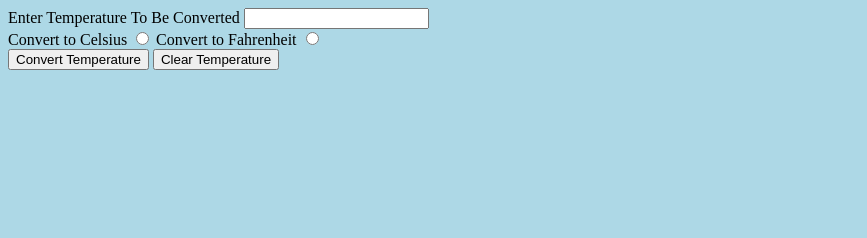
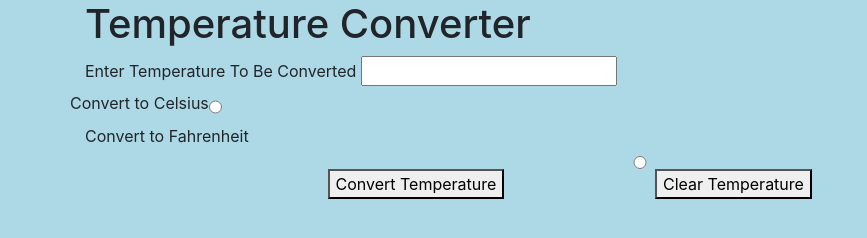
Before and after one commit to sarahjulesthorne/temperature-converter, a plain HTML site: page index.html in a window 1280 px wide. Shown: the whole page, without its empty margins (0-867 px from the left). Drawn offline with nearby package versions, Linux system fonts and the light colour scheme.

Commit message:
pushing styling

```diff
--- a/index.html
+++ b/index.html
@@ -4,30 +4,64 @@
 <head>
     <meta charset="UTF-8" />
     <title>Temperature Conversion</title>
+    <link rel="stylesheet" href="https://stackpath.bootstrapcdn.com/bootstrap/4.1.3/css/bootstrap.min.css"
+        integrity="sha384-MCw98/SFnGE8fJT3GXwEOngsV7Zt27NXFoaoApmYm81iuXoPkFOJwJ8ERdknLPMO" crossorigin="anonymous">
     <link rel="stylesheet" href="./main.css" />
 </head>
 
 <body>
-
-    <section>
-
-        <label for="tempInput">Enter Temperature To Be Converted</label>
-        <input type="number" class="temp-input" id="tempInput" name="tempInput">
-
-        <div class="temp-radio-container" id="tempRadioContainer">
+    <!-- Container for page content -->
+    <div class="container">
+        <div class="row">
+            <div class="col-12">
+                <h1>Temperature Converter</h1>
+            </div>
+            <!-- Column for temperature input -->
+            <div class="col-12">
+                <label for="tempInput">Enter Temperature To Be Converted</label>
+                <input type="number" class="temp-input" id="tempInput" name="tempInput">
+            </div>
+        </div>
+        <!-- Containing row for radio buttons -->
+        <div class="temp-radio-container row" id="tempRadioContainer">
+            <div col-6></div>
             <label for="celsiusRadio">Convert to Celsius</label>
             <input type="radio" name="scaleRadio" id="celsiusRadio" value="C">
-            <label for="fahrenheitRadio">Convert to Fahrenheit</label>
-            <input type="radio" name="scaleRadio" id="fahrenheitRadio" value="F">
         </div>
-        <div class="button-container" id="buttonContainer">
+        <div class="col-6"></div>
+        <label for="fahrenheitRadio">Convert to Fahrenheit</label>
+        <input type="radio" name="scaleRadio" id="fahrenheitRadio" value="F">
+    </div>
+    </div>
+
+    <!-- Containing row for convert and clear buttons -->
+    <div class="button-container row" id="buttonContainer">
+        <div class="col-3"></div>
+        <div class="col-3">
             <button id="convertButton">Convert Temperature</button>
+        </div>
+        <div class="col-3">
             <button id="clearButton">Clear Temperature</button>
         </div>
-    </section>
-    <section class="temp-output" id="tempOutput">
+        <div class="col-3"></div>
+    </div>
 
-    </section>
+    <!-- Containing row for temperature output -->
+    <div class="row">
+        <div class="col-12" id="tempOutput">
+        </div>
+    </div>
+
+    </div>
+    <script src="https://code.jquery.com/jquery-3.3.1.slim.min.js"
+        integrity="sha384-q8i/X+965DzO0rT7abK41JStQIAqVgRVzpbzo5smXKp4YfRvH+8abtTE1Pi6jizo" crossorigin="anonymous">
+    </script>
+    <script src="https://cdnjs.cloudflare.com/ajax/libs/popper.js/1.14.3/umd/popper.min.js"
+        integrity="sha384-ZMP7rVo3mIykV+2+9J3UJ46jBk0WLaUAdn689aCwoqbBJiSnjAK/l8WvCWPIPm49" crossorigin="anonymous">
+    </script>
+    <script src="https://stackpath.bootstrapcdn.com/bootstrap/4.1.3/js/bootstrap.min.js"
+        integrity="sha384-ChfqqxuZUCnJSK3+MXmPNIyE6ZbWh2IMqE241rYiqJxyMiZ6OW/JmZQ5stwEULTy" crossorigin="anonymous">
+    </script>
     <script src="./main.js"></script>
 </body>
 
--- a/main.css
+++ b/main.css
@@ -2,6 +2,14 @@ body {
     background-color: lightblue;
 }
 
+/* Styles which center the content in a column on the page */
+.container {
+    display: flex;
+    flex-flow: column nowrap;
+    justify-content: center;
+}
+
+/* Styles for the answers' colors */
 .red {
     color: red;
 }
```
Also changed, not shown: main.js (+10 -3 lines).
